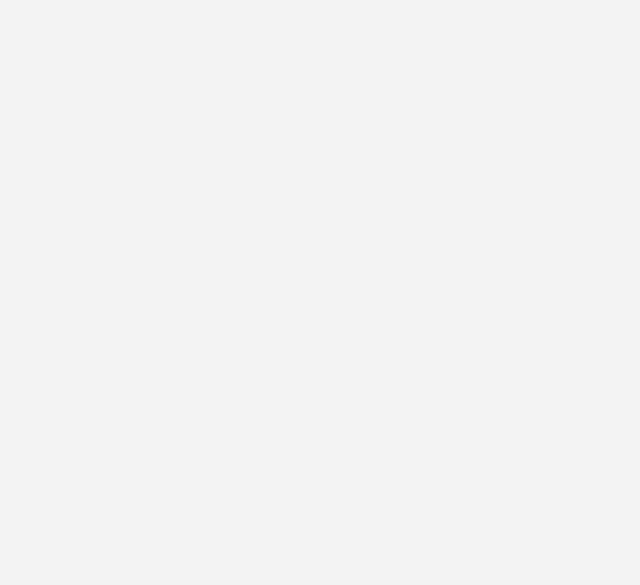
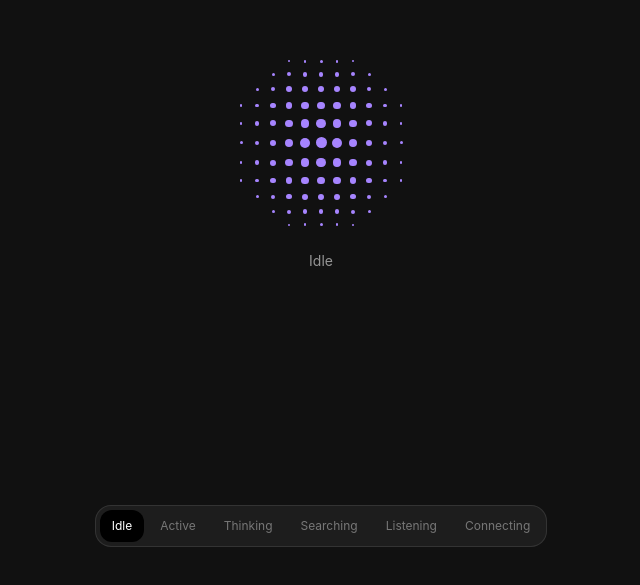
Before and after one commit to im-pira/micro-ui, a React (Vite) app: page /experiments/matrix-orb in a window 1280 px wide. Shown: the part 197-782 px from the top of the page, without its empty margins (319-959 px from the left). Built offline with nearby package versions, Linux system fonts and the light colour scheme; a web font is replaced by a local one.

Commit message:
feat: add matrix orb state controls

```diff
--- a/src/experiments/matrix-orb/MatrixOrb.tsx
+++ b/src/experiments/matrix-orb/MatrixOrb.tsx
@@ -1,7 +1,74 @@
+import { useState } from "react";
+
+type OrbState =
+  | "idle"
+  | "active"
+  | "thinking"
+  | "searching"
+  | "listening"
+  | "connecting";
+
+const states: OrbState[] = [
+  "idle",
+  "active",
+  "thinking",
+  "searching",
+  "listening",
+  "connecting",
+];
+
 export default function MatrixOrb() {
-    return (
-        <div>
+  const [state, setState] = useState<OrbState>("idle");
 
+  const grid = 11;
+  const center = 5;
+
+  return (
+    <div className="relative flex min-h-screen items-center justify-center bg-[#111] text-white">
+      <div className="-translate-y-10 text-center">
+        <div className={`orb grid size-44 grid-cols-11 place-items-center ${state}`}>
+          {Array.from({ length: grid * grid }).map((_, i) => {
+            const row = Math.floor(i / grid);
+            const col = i % grid;
+            const distance = Math.hypot(col - center, row - center);
+
+            if (distance > 5.4) return <span key={i} />;
+
+            const dotSize = Math.max(2, 11 - distance * 1.6);
+            const angle = Math.atan2(row - center, col - center);
+
+            return (
+              <span
+                key={i}
+                className="dot rounded-full bg-violet-400"
+                style={{
+                  width: dotSize,
+                  height: dotSize,
+                  "--distance": distance,
+                  "--angle": angle,
+                  "--i": i,
+                } as React.CSSProperties}
+              />
+            );
+          })}
         </div>
-    )
+
+        <p className="mt-5 text-sm capitalize text-white/55">{state}</p>
+      </div>
+
+      <div className="absolute bottom-14 flex gap-1 rounded-2xl border border-white/10 bg-white/5 p-1">
+        {states.map((item) => (
+          <button
+            key={item}
+            onClick={() => setState(item)}
+            className={`rounded-xl px-3 py-2 text-xs capitalize transition ${
+              state === item ? "bg-black text-white" : "text-white/40"
+            }`}
+          >
+            {item}
+          </button>
+        ))}
+      </div>
+    </div>
+  );
 }
```
